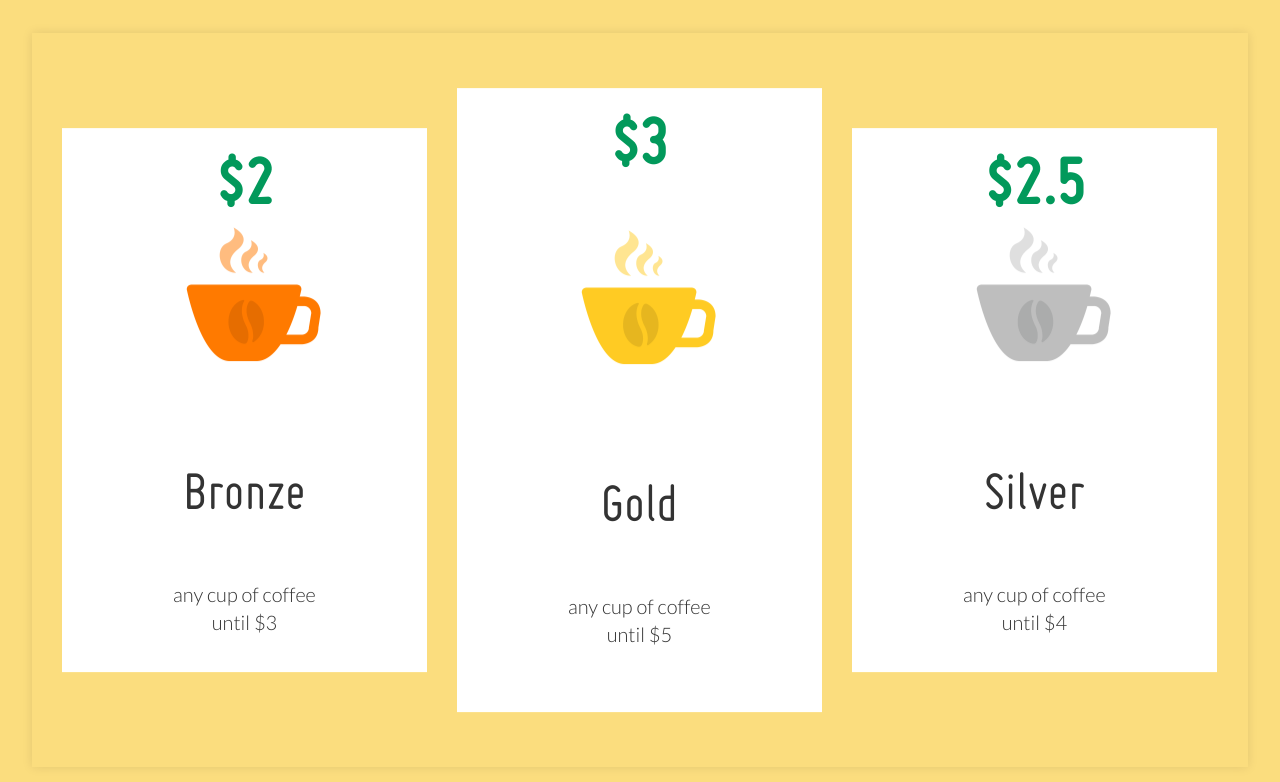
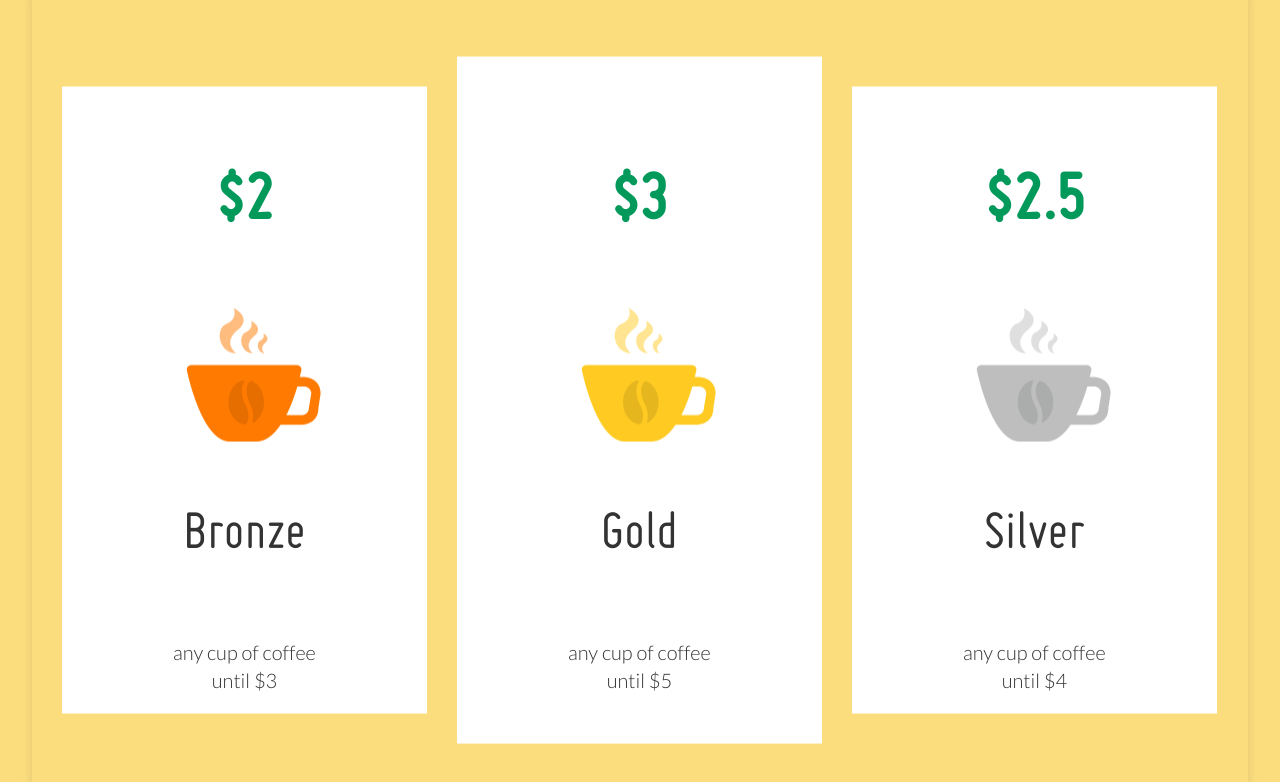
Before and after one commit to iramalyk/cup-plans, a plain HTML site: page index.html in a window 1280 px wide. Drawn offline with Linux system fonts and the light colour scheme.

Commit message:
changed centering of card elements uding flexbox

```diff
--- a/style/main.css
+++ b/style/main.css
@@ -20,31 +20,25 @@ html, body{
     background-color: #fff;
     width: calc(33.3% - 30px);
     margin: 15px;
-    text-align: center;
+    display: flex;
+    flex-direction: column;
+    align-items: center;
+    justify-content: center;
 }
 
 .coffee__item.active{
-    margin-top: -25px;
-    margin-bottom: -25px;
+    margin-top: -15px;
+    margin-bottom: -15px;
 }
 
 .coffee__item-price{
     color:  #02995b;
     font-size: 70px;
     font-weight: 700;
-    line-height: 24px;
-    margin-top: 42px;
-    margin-bottom: 33px;
 }
 
 .coffee__item-img{
     margin-left: 18px;
-    margin-bottom: 38px;
-}
-
-.coffee__item.active .coffee__item-img{
-    margin-top: 43px;
-    margin-bottom: 47px;
 }
 
 .coffee__item-title{
@@ -59,5 +53,5 @@ html, body{
     font-size: 20px;
     font-weight: 300;
     line-height: 1.4;
-    margin-bottom: 36px;
+    text-align: center;
 }
```
